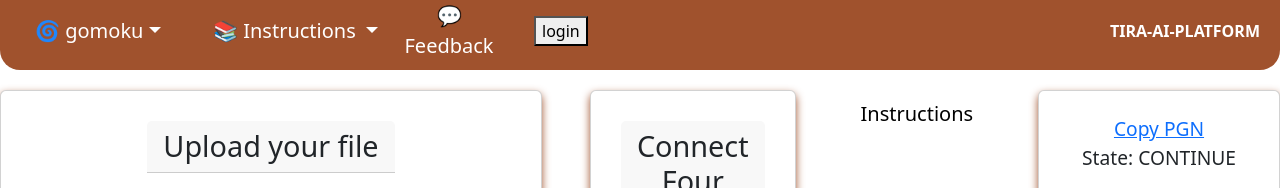
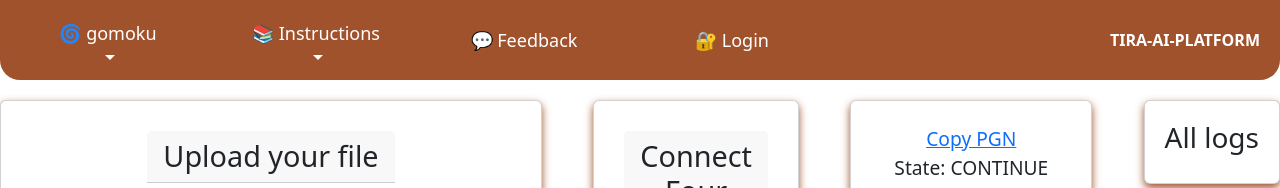
Before and after one commit to game-ai-platform-team/tira-ai-platform, a React (Vite) app in the folder frontend/: page /gomoku in a window 1280 px wide. Shown: the top 188 px of the page. Built offline with nearby package versions, Linux system fonts and the light colour scheme; what kokopu would draw is missing.

Commit message:
Feat(#131): All navbar objects change tone when hovered over
Co-authored-by: Emilia Kupsanen <92013457+emlyy@users.noreply.github.com>
Co-authored-by: mleikas@helsinki.fi <max.o.leikas@helsinki.fi>

```diff
--- a/frontend/src/components/GameView.tsx
+++ b/frontend/src/components/GameView.tsx
@@ -8,7 +8,6 @@ import TimeChart from "./TimeChart";
 import CSVCreator from "./CSVCreator.tsx";
 import { LogBox } from "./LogBox.tsx";
 import PlayerStats from "./PlayerStats.tsx";
-import { Button } from "react-bootstrap";
 import Chessboard from "./Chessboard.tsx";
 import CFourboard from "./CFourboard.tsx";
 
@@ -50,41 +49,6 @@ function GameView(props: GameViewProps) {
                 <SubmitForm />
             </div>
             {gameBoard}
-            <Button
-                onClick={() => {
-                    let instructionsWindow = undefined;
-                    if (props.game === "chess") {
-                        instructionsWindow = window.open(
-                            "chessmanual",
-                            "_blank",
-                            "width=600,height=400",
-                        );
-                    }
-                    if (props.game === "connect_four") {
-                        instructionsWindow = window.open(
-                            "cfourmanual",
-                            "_blank",
-                            "width=600,height=400",
-                        );
-                    }
-
-                    if (
-                        instructionsWindow !== undefined &&
-                        instructionsWindow !== null
-                    ) {
-                        instructionsWindow.focus();
-                    } else {
-                        console.error("Popup blocked by browser");
-                    }
-                }}
-                className="instruction-button"
-                variant="flat"
-                size="lg"
-                aria-label="Instructions"
-                style={{ color: "black" }}
-            >
-                Instructions
-            </Button>
 
             <div className="card">
                 <MoveList handleCopyPGN={handleCopyPGN} />
--- a/frontend/src/components/NavigationBar.tsx
+++ b/frontend/src/components/NavigationBar.tsx
@@ -14,9 +14,9 @@ const NavigationBar = () => {
                 <Dropdown.Toggle
                     aria-label="Select game"
                     as={Button}
-                    variant="flat"
+                    id="nav-button"
                     size="lg"
-                    className="nav-button"
+                    className="nav-dropdown"
                     style={{ color: "white" }}
                 >
                     {getGameIcon(game !== undefined ? game : "")}{" "}
@@ -43,9 +43,9 @@ const NavigationBar = () => {
                 <Dropdown.Toggle
                     aria-label="instructions"
                     as={Button}
-                    variant="flat"
+                    id="nav-button"
                     size="lg"
-                    className="nav-button"
+                    className="nav-dropdown"
                     style={{ color: "white" }}
                 >
                     {"📚 Instructions "}
@@ -64,6 +64,7 @@ const NavigationBar = () => {
                 </DropdownMenu>
             </Dropdown>
 
+            <div>
                 <Button
                     onClick={() =>
                         window.open(
@@ -71,16 +72,16 @@ const NavigationBar = () => {
                             "_blank",
                         )
                     }
-                className="nav-button"
-                variant="flat"
-                size="lg"
+                    id="nav-button"
                     aria-label="Feedback"
-                style={{ color: "white" }}
-            >
-                💬 Feedback
+                    style={{ color: "white" }}> 💬 Feedback</Button>
+            </div>
+            <div>
+                <Button id="nav-button" onClick={() => (location.href = "/login")}>
+                    🔐 Login
                 </Button>
-            <div className="tira-text">TIRA-AI-PLATFORM</div>
-            <button onClick={() => (location.href = "/login")}> login</button>
+            </div>
+            <div className="tira-text"> TIRA-AI-PLATFORM</div>
         </div>
     );
 };
--- a/frontend/src/scss/NavigationBar.scss
+++ b/frontend/src/scss/NavigationBar.scss
@@ -8,30 +8,29 @@
     left: 20px;
     right: 20px;
     z-index: 1000;
-    margin-top: -8px;
+    border: none;
 }
 
-.nav-button {
+#nav-button {
     background-color: #a0522d;
     color: white;
     padding: 20px;
     margin-left: 18px;
     margin-right: 10px;
     border: none;
-    border-radius: 4px;
     cursor: pointer;
     display: flex;
     flex-direction: column;
     align-items: center;
     gap: 8px;
-    font-size: 16px;
+    font-size: 18px;
     transition: background-color 0.3s ease;
     position: relative;
-    width: 150px;
+    width: 180px;
     text-align: center;
 }
 
-.nav-button:hover {
+#nav-button:hover {
     background-color: #8b4513;
 }
 
```
Lines whose indentation alone changed are shown as unchanged.
